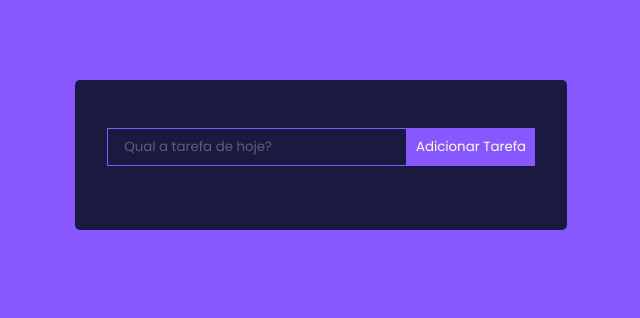
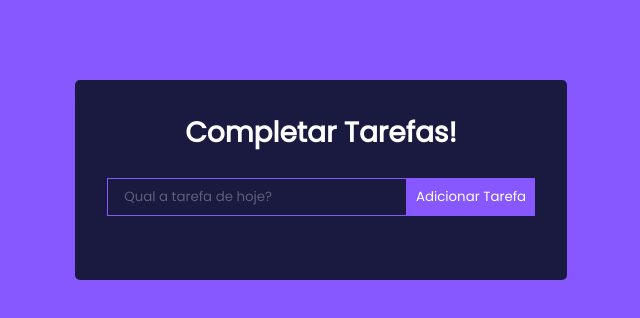
Before and after one commit to ogeanvictor/ToDoList, a React (Create React App) app: page / in a window 1280 px wide. Shown: the top 318 px of the page, without its empty margins (319-959 px from the left). Built offline with nearby package versions, Linux system fonts and the light colour scheme; the HTML template or start-up script is replaced by a standard one.

Commit message:
Add completed task function

```diff
--- a/src/components/Task.js
+++ b/src/components/Task.js
@@ -3,10 +3,10 @@ import { FontAwesomeIcon } from '@fortawesome/react-fontawesome'
 import { faPenToSquare } from '@fortawesome/free-solid-svg-icons'
 import { faTrash } from '@fortawesome/free-solid-svg-icons'
 
-export const Task = ({ task }) => {
+export const Task = ({ task, toogleComplete }) => {
   return (
     <div className='task'>
-        <p>{task}</p>
+        <p onClick={() => toogleComplete(task.id)} className={`${task.completed ? 'completed' : ''}`}>{task.task}</p>
         <div>
             <FontAwesomeIcon icon={faPenToSquare} />
             <FontAwesomeIcon icon={faTrash} />
--- a/src/components/ToDoWrapper.js
+++ b/src/components/ToDoWrapper.js
@@ -6,20 +6,25 @@ import { Task } from './Task'
 
 
 export const ToDoWrapper = () => {
-    const [showTask, setShowTask] = useState([]);
+    const [tasks, setTasks] = useState([]);
 
-    const addTodo = (todo) => {
-        setShowTask([
-            ...showTask,
-            {id:uuidv4(), task: todo, completed: false, isEditing: false}
+    const addTodo = (task) => {
+        setTasks([
+            ...tasks,
+            {id:uuidv4(), task: task, completed: false, isEditing: false}
         ])
+    }
+
+    const toogleComplete = (id) => {
+        setTasks(tasks.map(task => task.id === id ? {...task, completed: !task.completed} : task))
     }
 
   return (
     <div className='todo-wrapper'>
+        <h1>Completar Tarefas!</h1>
         <ToDoForm addTodo={addTodo} />
-        {showTask.map((todo, index) => (
-            <Task task={todo.task} key={index}/>
+        {tasks.map((task, index) => (
+            <Task task={task} key={index} toogleComplete={toogleComplete}/>
         ))}
     </div>
   )
```
